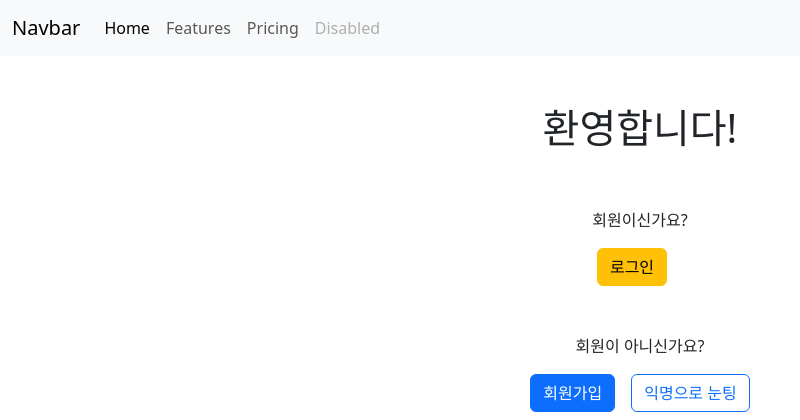
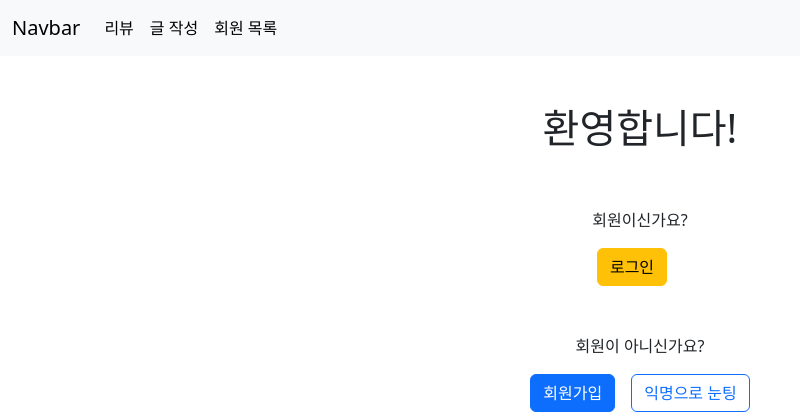
Before and after one commit to SeBin-Kwon/1020-Pair-Project, a Django app: page / in a window 1280 px wide. Shown: the top 420 px of the page, without its empty margins (0-800 px from the left). Run offline with Django 3.2, Linux system fonts and the light colour scheme; parts of the project's set-up code (start-up, migrations or seed data) failed here and were passed over; some libraries are stand-ins or nearby versions.

Commit message:
css_design

```diff
--- a/templates/base.html
+++ b/templates/base.html
@@ -13,23 +13,20 @@
 <body>
   <nav class="navbar navbar-expand-lg bg-light">
     <div class="container-fluid">
-      <a class="navbar-brand" href="#">Navbar</a>
+      <a class="navbar-brand" href="{% url 'index' %}">Navbar</a>
       <button class="navbar-toggler" type="button" data-bs-toggle="collapse" data-bs-target="#navbarNav" aria-controls="navbarNav" aria-expanded="false" aria-label="Toggle navigation">
         <span class="navbar-toggler-icon"></span>
       </button>
       <div class="collapse navbar-collapse" id="navbarNav">
         <ul class="navbar-nav">
           <li class="nav-item">
-            <a class="nav-link active" aria-current="page" href="#">Home</a>
+            <a class="nav-link active" aria-current="page" href="{% url 'reviews:index' %}">리뷰</a>
           </li>
           <li class="nav-item">
-            <a class="nav-link" href="#">Features</a>
+            <a class="nav-link active" href="{% url 'reviews:create' %}">글 작성</a>
           </li>
           <li class="nav-item">
-            <a class="nav-link" href="#">Pricing</a>
-          </li>
-          <li class="nav-item">
-            <a class="nav-link disabled">Disabled</a>
+            <a class="nav-link active" href="{% url 'accounts:index' %}">회원 목록</a>
           </li>
         </ul>
       </div>
```
Also changed, not shown: reviews/templates/reviews/index.html (+15 -1 lines).
